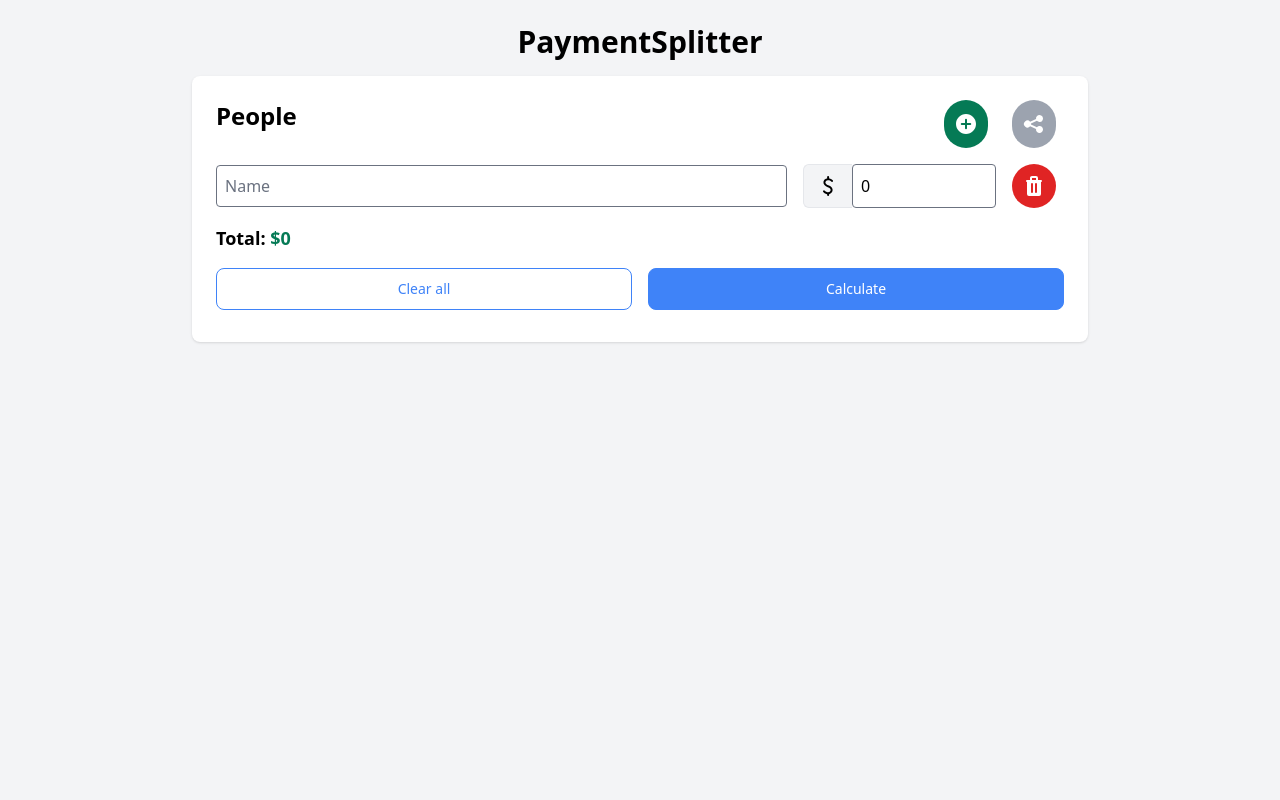
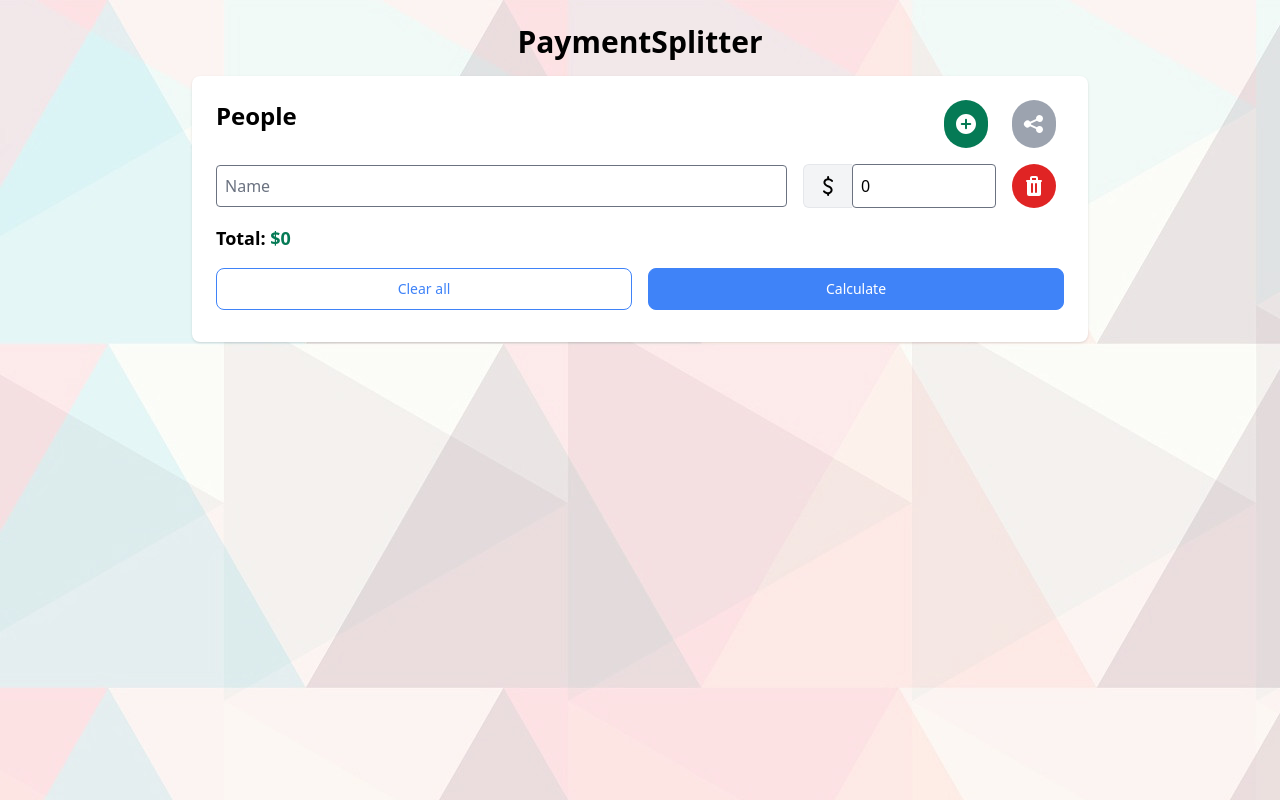
Before and after one commit to havalos97/payment-splitter, a Nuxt app: page / in a window 1280 px wide. Built offline with nearby package versions, Linux system fonts and the light colour scheme.

Commit message:
Adds backgound image to app

```diff
--- a/app.vue
+++ b/app.vue
@@ -1,6 +1,6 @@
 <template>
   <VitePwaManifest />
-  <div class="min-h-screen print:bg-transparent bg-gray-100 p-6">
+  <div class="min-h-screen print:bg-transparent bg-[url('/bg_img.jpg')] p-6">
     <h1 class="text-3xl font-bold text-center mb-4">
       PaymentSplitter
     </h1>
@@ -94,3 +94,9 @@ onMounted(() => {
   }
 });
 </script>
+
+<style lang="css">
+.opacity {
+  opacity: 0.1;
+}
+</style>
```
Also changed, not shown: public/bg_img.jpg (added).
